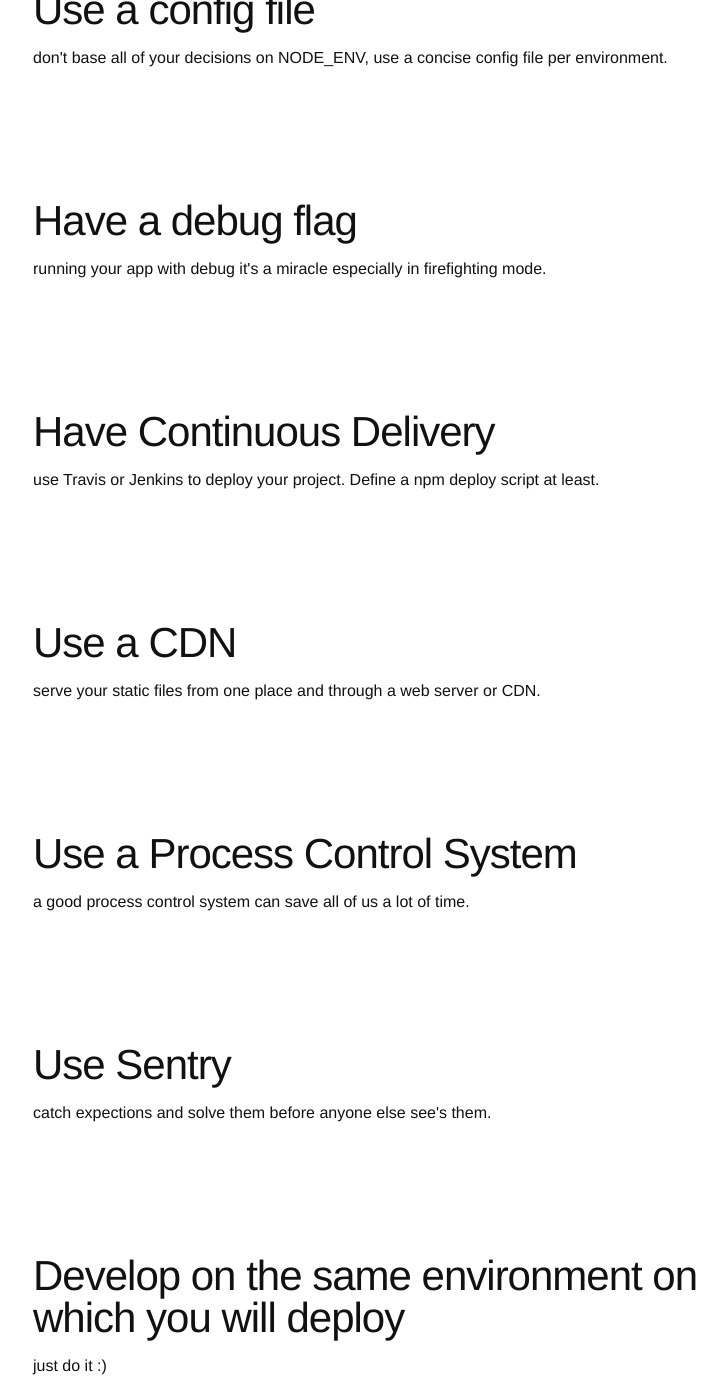
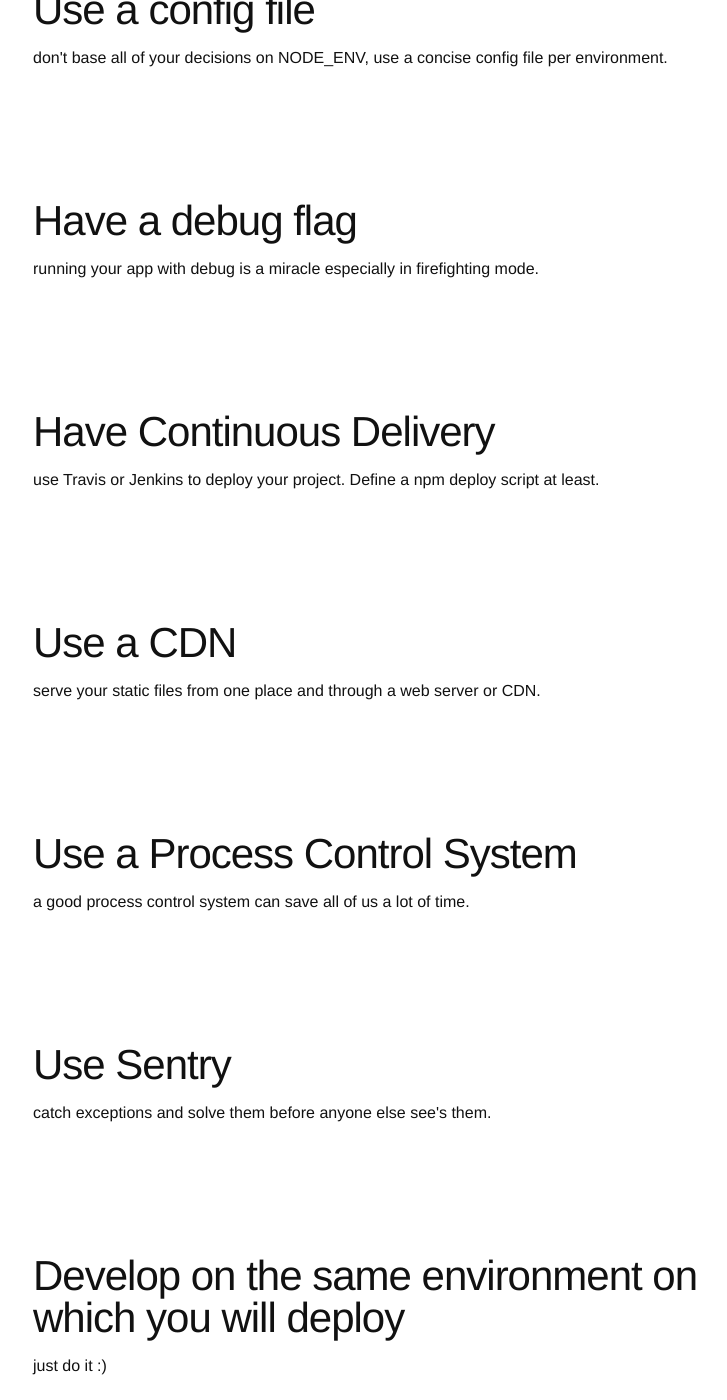
Before and after one commit to maria/tipsandtricks, a Jekyll site: the page built from index.html, in a window 1280 px wide and 1400 px high, scrolled down 1896 px. Shown: the whole window, without its empty margins (267-994 px from the left). Built offline with Jekyll 4.4.1, drawn with Linux system fonts in a browser that asks for light colours; some of the changed text lies outside the part shown.

Commit message:
Fix grammar

```diff
--- a/_data/tips.yml
+++ b/_data/tips.yml
@@ -14,7 +14,7 @@
 - title: Give love to your package.json
   content: use devDependencies and pin package versions as much as possible.
 
-- title: Don't put everything on production
+- title: Don't put everything in production
   content: documents, tests or examples shouldn't go into production.
 
 - title: Use npm scripts
@@ -24,7 +24,7 @@
   content: don't base all of your decisions on NODE_ENV, use a concise config file per environment.
 
 - title: Have a debug flag
-  content: running your app with debug it's a miracle especially in firefighting mode.
+  content: running your app with debug is a miracle especially in firefighting mode.
 
 - title: Have Continuous Delivery
   content: use Travis or Jenkins to deploy your project. Define a npm deploy script at least.
@@ -36,7 +36,7 @@
   content: a good process control system can save all of us a lot of time.
 
 - title: Use Sentry
-  content: catch expections and solve them before anyone else see's them.
+  content: catch exceptions and solve them before anyone else see's them.
 
 - title: Develop on the same environment on which you will deploy
   content: just do it :)
```
